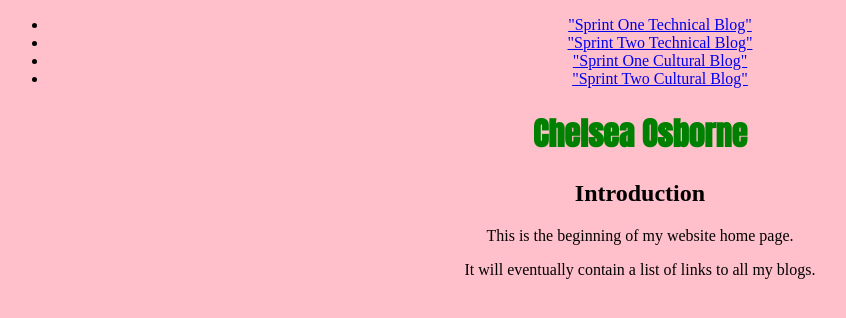
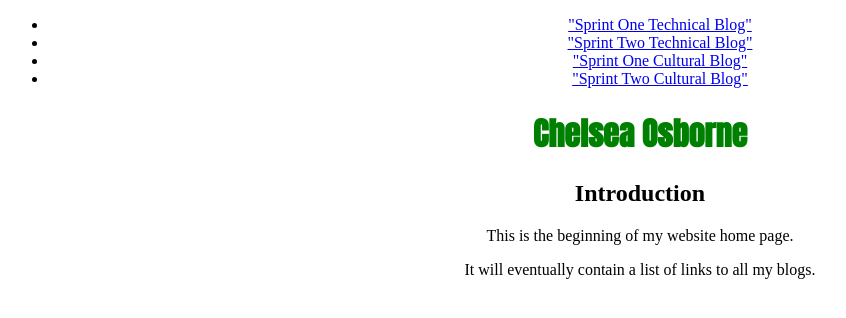
Before and after one commit to chelsea-osborne/chelsea-osborne.github.io, a plain HTML site: page index.html in a window 1280 px wide. Shown: the whole page, without its empty margins (0-846 px from the left). Drawn offline with Linux system fonts and the light colour scheme.

Commit message:
change background color

```diff
--- a/styles/main.css
+++ b/styles/main.css
@@ -1,5 +1,5 @@
 body {
-    background-color: pink;
+    background-color: rgba(255, 255, 255, 200);
     text-align: center;
     text-decoration: black;
 
```
